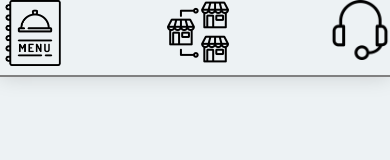
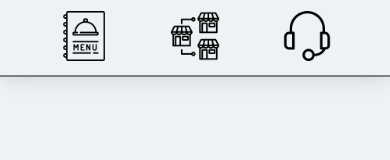
Before and after one commit to whitehercig/tantunicafe, a plain HTML site: page index.html in a window 390 px wide. Drawn offline with Linux system fonts and the light colour scheme.

Commit message:
headerComplete

```diff
--- a/styles/header.css
+++ b/styles/header.css
@@ -1,8 +1,8 @@
 header {
     height: 75px;
 
-    /* padding-left: 200px;
-    padding-right: 200px; */
+    padding-left: 15%;
+    padding-right: 15%;
 
     border-bottom-width: 2px;
     border-bottom-style: solid;
@@ -10,23 +10,30 @@ header {
 
     display: flex;
     flex-direction: row;
+    align-items: center;
     justify-content: space-between;
     box-shadow: 0 0 20px rgba(0, 0, 0, 0.15);
+
 
     flex: 1 1 1;
 }
 .menu-img {
-    display: flex;
-    align-items: center;
     width: 66px;
 }
 .branch-img {
-    display: flex;
-    align-items: center;
     width: 64px;
 }
 .support-img {
-    display: flex;
-    align-items: center;
     width: 60px;
 }
+@media(max-width: 1000px) {
+    .menu-img {
+        width: 50px;
+    }
+    .branch-img {
+        width: 50px;
+    }
+    .support-img {
+        width: 50px;
+    }
+}
```
